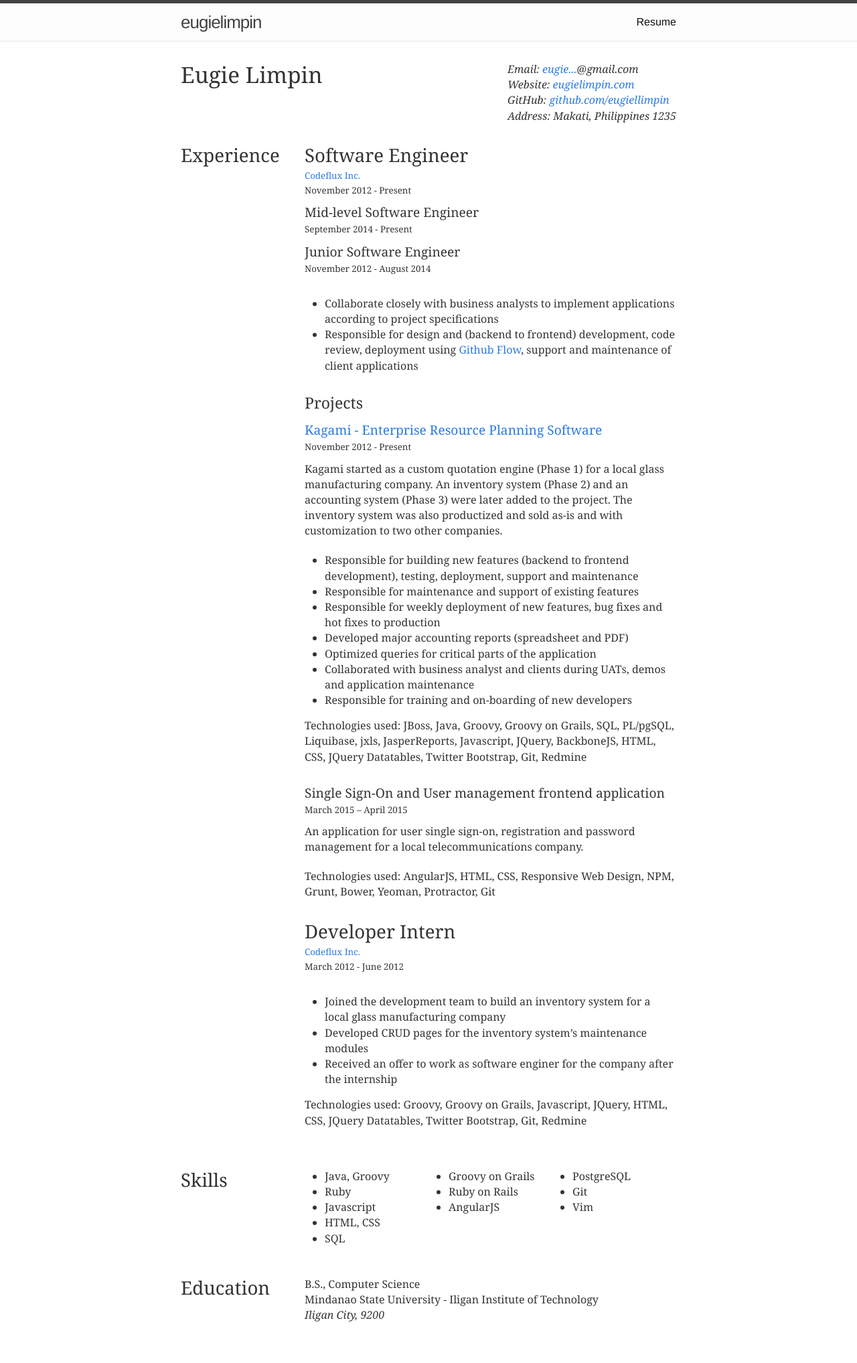
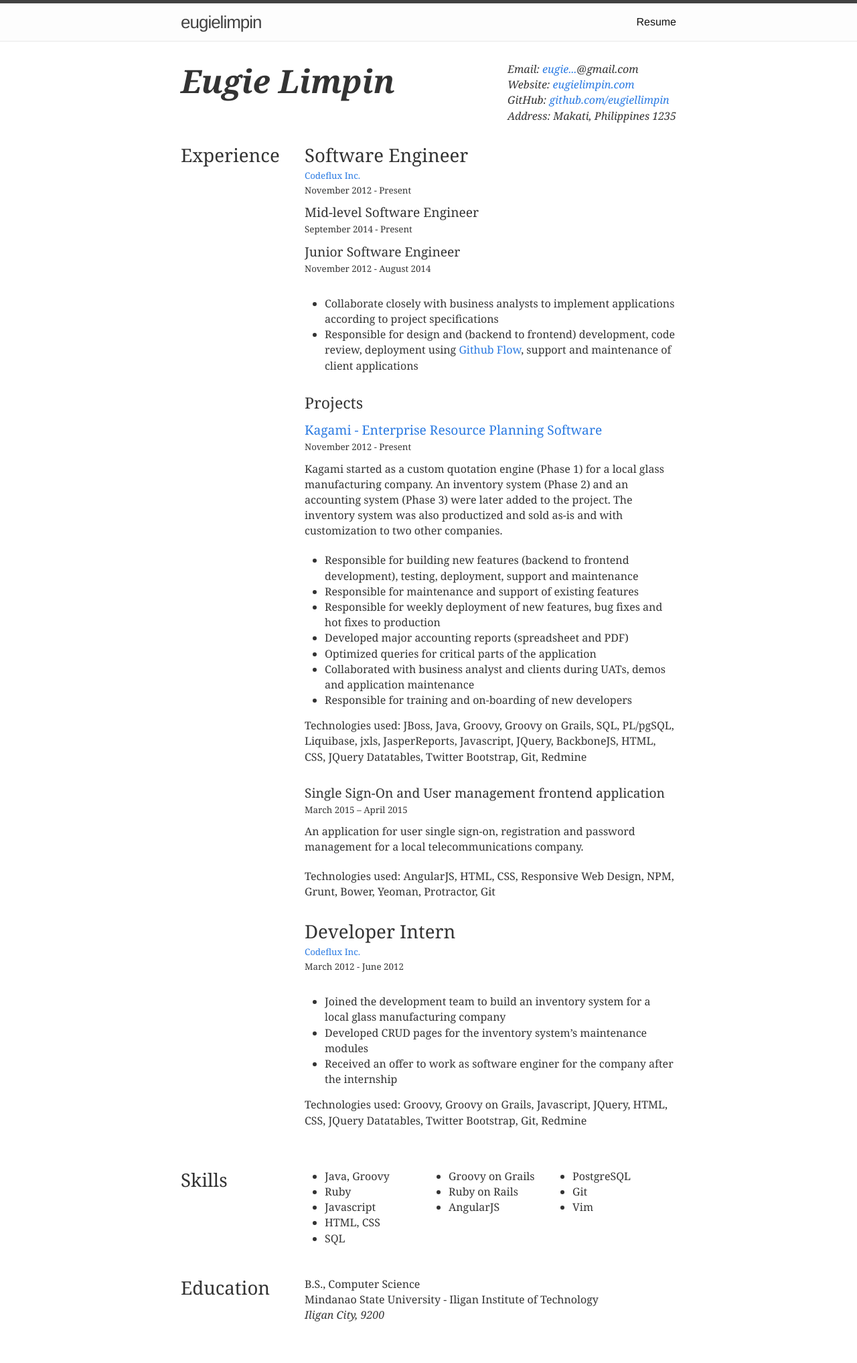
Before and after one commit to eugiellimpin/eugiellimpin.github.io, a Jekyll site: the page built from resume.html, in a window 1280 px wide. Shown: the whole page at 67% size. Built offline with Jekyll 4.4.1, drawn with Linux system fonts in a browser that asks for light colours.

Commit message:
Emphasize name in resume
Signed-off-by: Eugie Limpin <eugiellimpin@gmail.com>

```diff
--- a/css/resume.scss
+++ b/css/resume.scss
@@ -32,6 +32,12 @@
   h4 {font-size: 1.2em;}
 
   small, .font_small {font-size: 0.833em;}
+
+  #name {
+    font-size: 3em;
+    font-style: italic;
+    font-weight: bold;
+  }
 
   .job {
     margin-bottom: 30px;
--- a/resume.html
+++ b/resume.html
@@ -6,7 +6,7 @@ permalink: /resume/
 
 <div id="resume">
   <div class="head section">
-    <h1>Eugie Limpin</h1>
+    <h1 id="name">Eugie Limpin</h1>
 
     <address>
       <div>Email: <a href="http://www.google.com/recaptcha/mailhide/d?k=01z8d4a5fDA_7cgOouAIPsWg==&amp;c=ffG7-U0d7RigNsGCyJg23rFYLypBy4RHTNOcikcrR0E=" onclick="window.open('http://www.google.com/recaptcha/mailhide/d?k\07501z8d4a5fDA_7cgOouAIPsWg\75\75\46c\75ffG7-U0d7RigNsGCyJg23rFYLypBy4RHTNOcikcrR0E\075', '', 'toolbar=0,scrollbars=0,location=0,statusbar=0,menubar=0,resizable=0,width=500,height=300'); return false;" title="Reveal this e-mail address">eugie...</a>@gmail.com</div>
```
